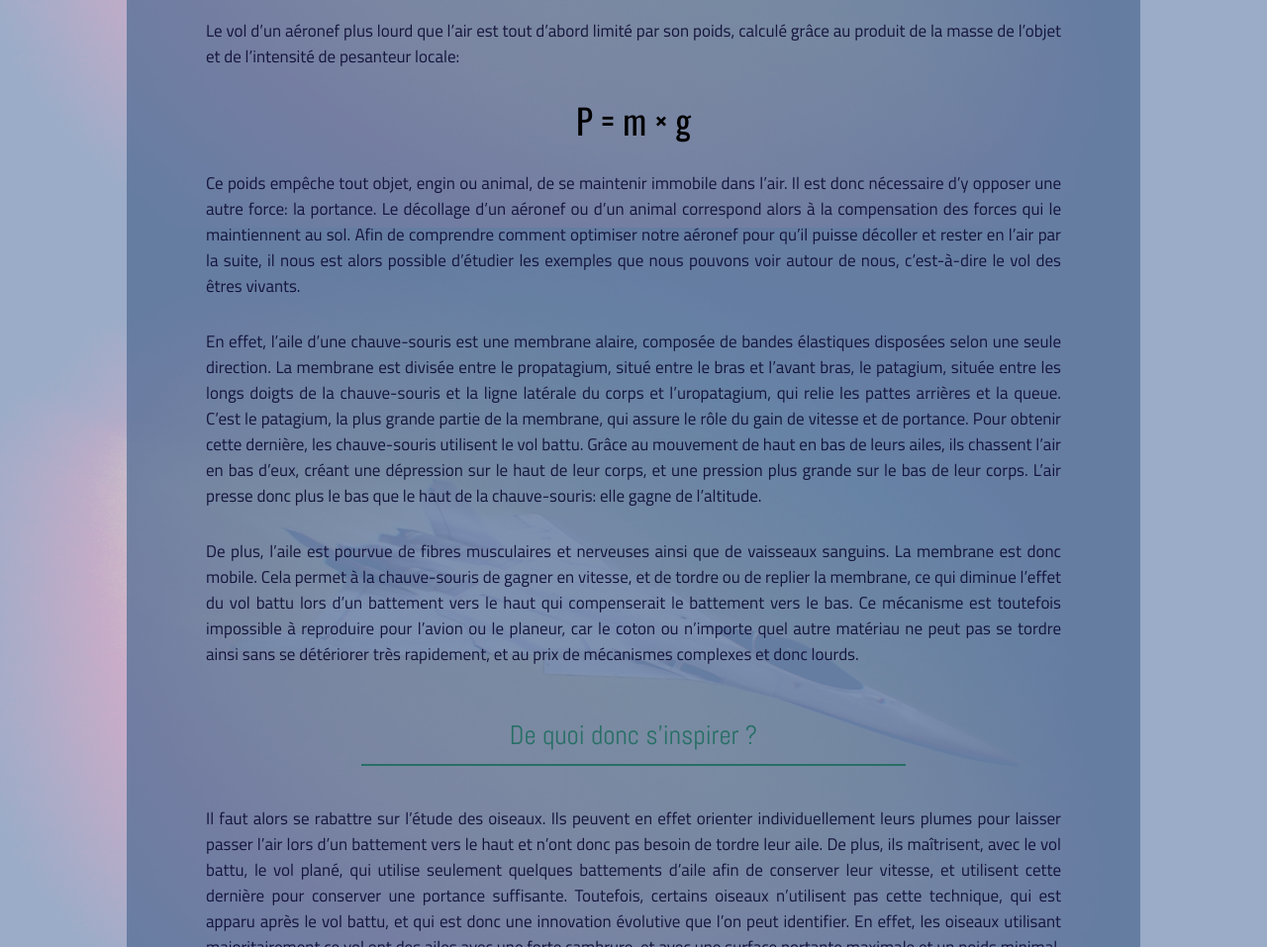
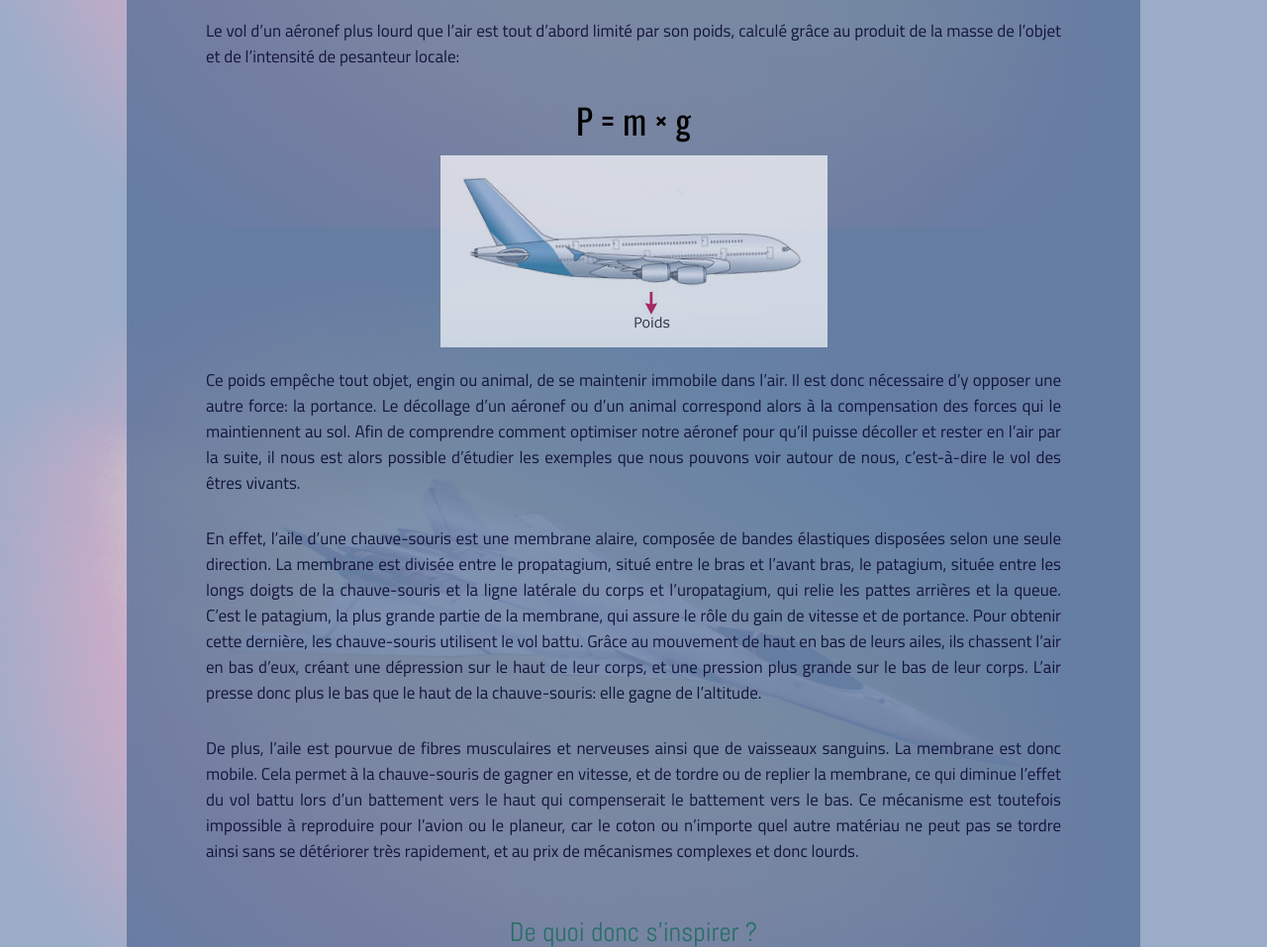
Before and after one commit to fataly27/tpelevol, a plain HTML site: page index.html in a window 1280 px wide. Shown: the part 1370-2327 px from the top of the page at 99% size. Drawn offline with nearby package versions, Linux system fonts and the light colour scheme.

Commit message:
Ajout et intégration d'une deuxième image centrée

```diff
--- a/index.html
+++ b/index.html
@@ -62,6 +62,7 @@
 					Le vol d’un aéronef plus lourd que l’air est tout d’abord limité par son poids, calculé grâce au produit de la masse de l’objet et de l’intensité de pesanteur locale:
 				</p>
 				<div class="formula">P = m × g</div>
+				<img src="images/part1/poids.png" alt="Le poids" class="transparent"/>
 				<p>
 					Ce poids empêche tout objet, engin ou animal, de se maintenir immobile dans l’air. Il est donc nécessaire d’y opposer une autre force: la portance. Le décollage d’un aéronef ou d’un animal
 					correspond alors à la compensation des forces qui le maintiennent au sol. Afin de comprendre comment optimiser notre aéronef pour qu’il puisse décoller et rester en l’air par la suite, il
--- a/style.css
+++ b/style.css
@@ -261,3 +261,8 @@ a, a:visited
 { width: 100%; }
 .image p
 { padding: 0; }
+
+.transparent
+{
+	opacity: 0.7;
+}
```
Also changed, not shown: images/intro/vinci.png, images/part1/poids.png (added).
